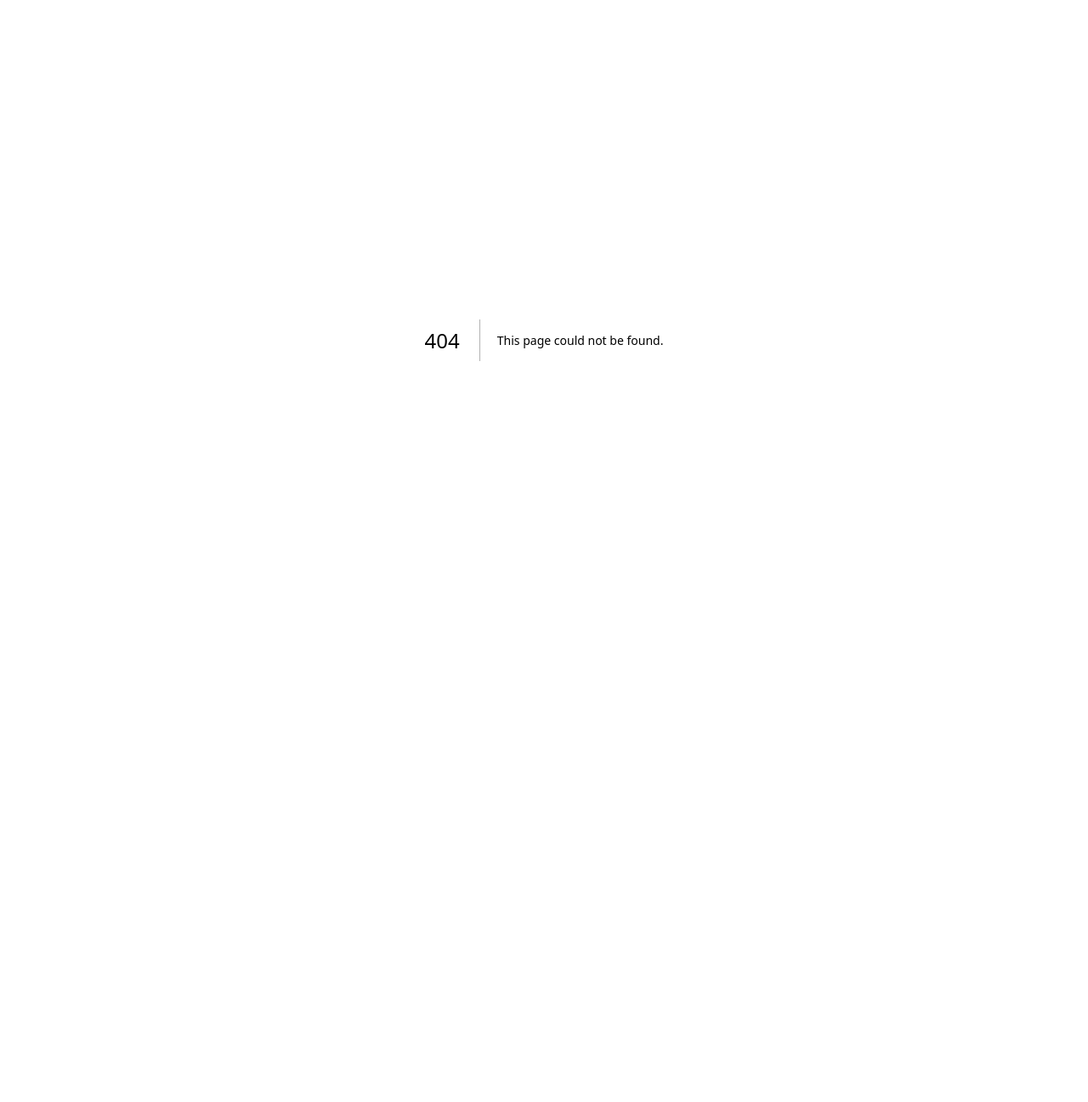
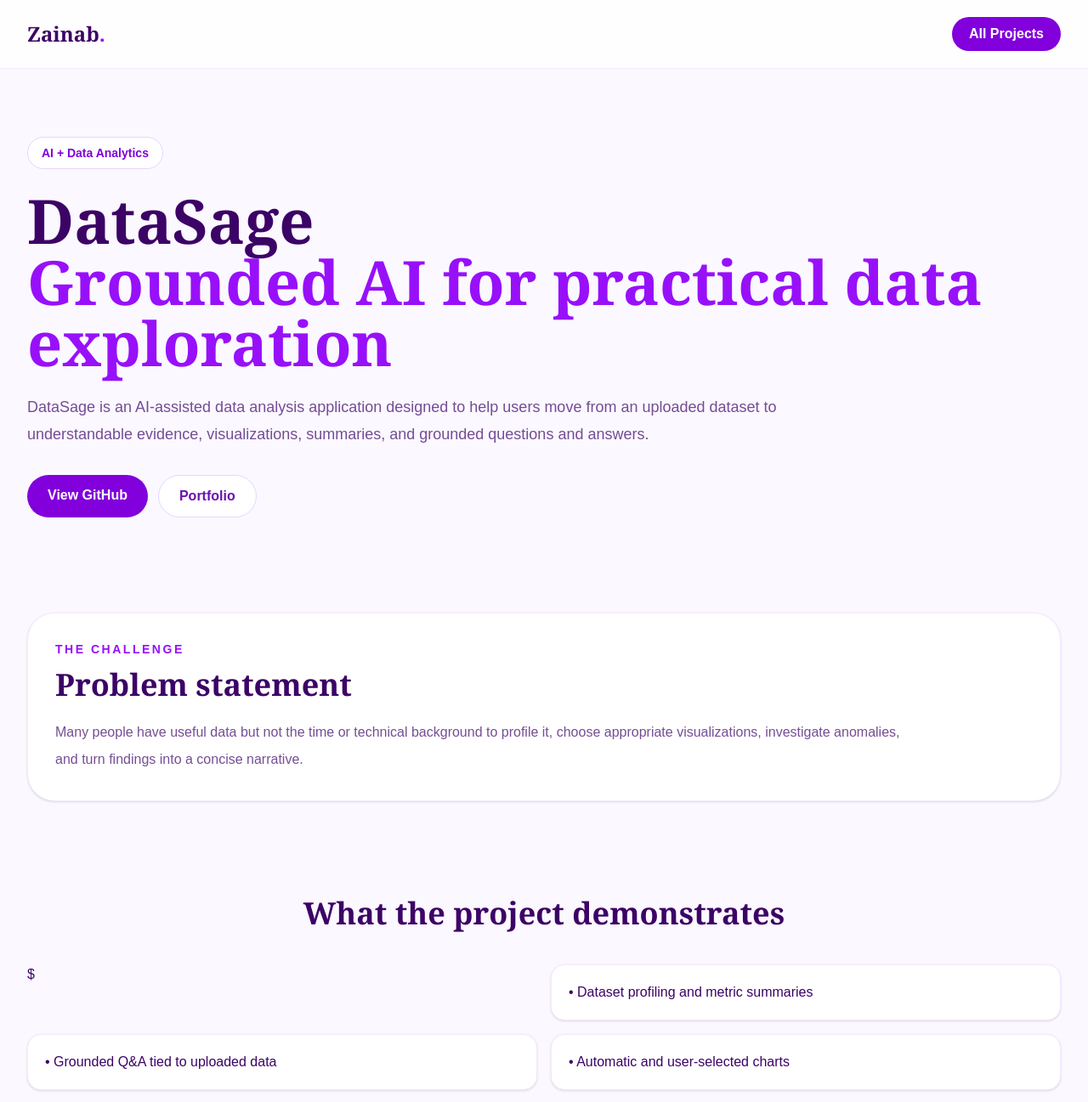
Before and after one commit to Zlawal79/zainab-portfolio, a Next.js app: page /projects/datasage in a window 1280 px wide. Before the commit this address had no page. Shown: the top 1297 px of the page at 85% size. Before the commit the page ends 800 px from the top, so only its background shows below. Built offline with nearby package versions, Linux system fonts and the light colour scheme.

Commit message:
Add DataSage project case study

```diff
--- /dev/null
+++ b/app/projects/datasage/page.tsx
@@ -0,0 +1,11 @@
+import Link from "next/link";
+const features=["Dataset profiling and metric summaries","Grounded Q&A tied to uploaded data","Automatic and user-selected charts","Executive summaries with evidence and limitations","Areas-to-investigate prompts","Copy and export-oriented reporting workflows"];
+const tools=["AI Workflows","Data Analysis","Data Visualization","Full-Stack Development","CSV Processing","Grounded Q&A"];
+export default function Page(){return <main className="min-h-screen bg-[#fbf8ff] text-purple-950">
+<nav className="border-b border-purple-100 bg-white/90"><div className="mx-auto flex max-w-7xl items-center justify-between px-6 py-5 md:px-8"><Link href="/" className="font-serif text-2xl font-bold">Zainab<span className="text-purple-600">.</span></Link><Link href="/#projects" className="rounded-full bg-purple-700 px-5 py-2 font-semibold text-white">All Projects</Link></div></nav>
+<section className="mx-auto max-w-7xl px-6 py-20 md:px-8"><p className="inline-flex rounded-full border border-purple-200 bg-white px-4 py-2 text-sm font-bold text-purple-700">AI + Data Analytics</p><h1 className="mt-6 font-serif text-5xl font-bold md:text-7xl">DataSage<span className="block text-purple-600">Grounded AI for practical data exploration</span></h1><p className="mt-6 max-w-4xl text-lg leading-8 text-purple-950/70">DataSage is an AI-assisted data analysis application designed to help users move from an uploaded dataset to understandable evidence, visualizations, summaries, and grounded questions and answers.</p><div className="mt-8 flex gap-3"><a href="https://github.com/Zlawal79/datasage-ai" target="_blank" className="rounded-full bg-purple-700 px-6 py-3 font-bold text-white">View GitHub</a><Link href="/" className="rounded-full border border-purple-200 bg-white px-6 py-3 font-bold text-purple-800">Portfolio</Link></div></section>
+<section className="mx-auto max-w-7xl px-6 py-8 md:px-8"><div className="rounded-[2rem] border border-purple-100 bg-white p-8 shadow-sm"><p className="text-sm font-bold uppercase tracking-[.18em] text-purple-600">The Challenge</p><h2 className="mt-3 font-serif text-4xl font-bold">Problem statement</h2><p className="mt-5 max-w-5xl leading-8 text-purple-950/70">Many people have useful data but not the time or technical background to profile it, choose appropriate visualizations, investigate anomalies, and turn findings into a concise narrative.</p></div></section>
+<section className="mx-auto max-w-7xl px-6 py-20 md:px-8"><h2 className="text-center font-serif text-4xl font-bold">What the project demonstrates</h2><div className="mt-10 grid gap-4 md:grid-cols-2">${features.map(x=><div key={x} className="rounded-2xl border border-purple-100 bg-white p-5 shadow-sm">• {x}</div>)}</div></section>
+<section className="mx-auto max-w-7xl px-6 py-16 md:px-8"><div className="rounded-[2rem] bg-purple-950 p-8 text-white"><h2 className="font-serif text-4xl font-bold">Tools & Methods</h2><div className="mt-7 flex flex-wrap gap-3">${tools.map(x=><span key={x} className="rounded-full bg-white/10 px-4 py-2 font-semibold">{x}</span>)}</div></div></section>
+<section className="mx-auto max-w-7xl px-6 py-16 md:px-8"><div className="rounded-[2rem] border border-purple-100 bg-white p-8"><h2 className="font-serif text-4xl font-bold">What I focused on</h2><p className="mt-5 max-w-4xl leading-8 text-purple-950/70">I approached this project as an engineering portfolio piece: define the problem clearly, build a structured technical workflow, test the behaviour, communicate limitations, and make the result understandable to someone who did not build the system.</p></div></section>
+</main>}
```
